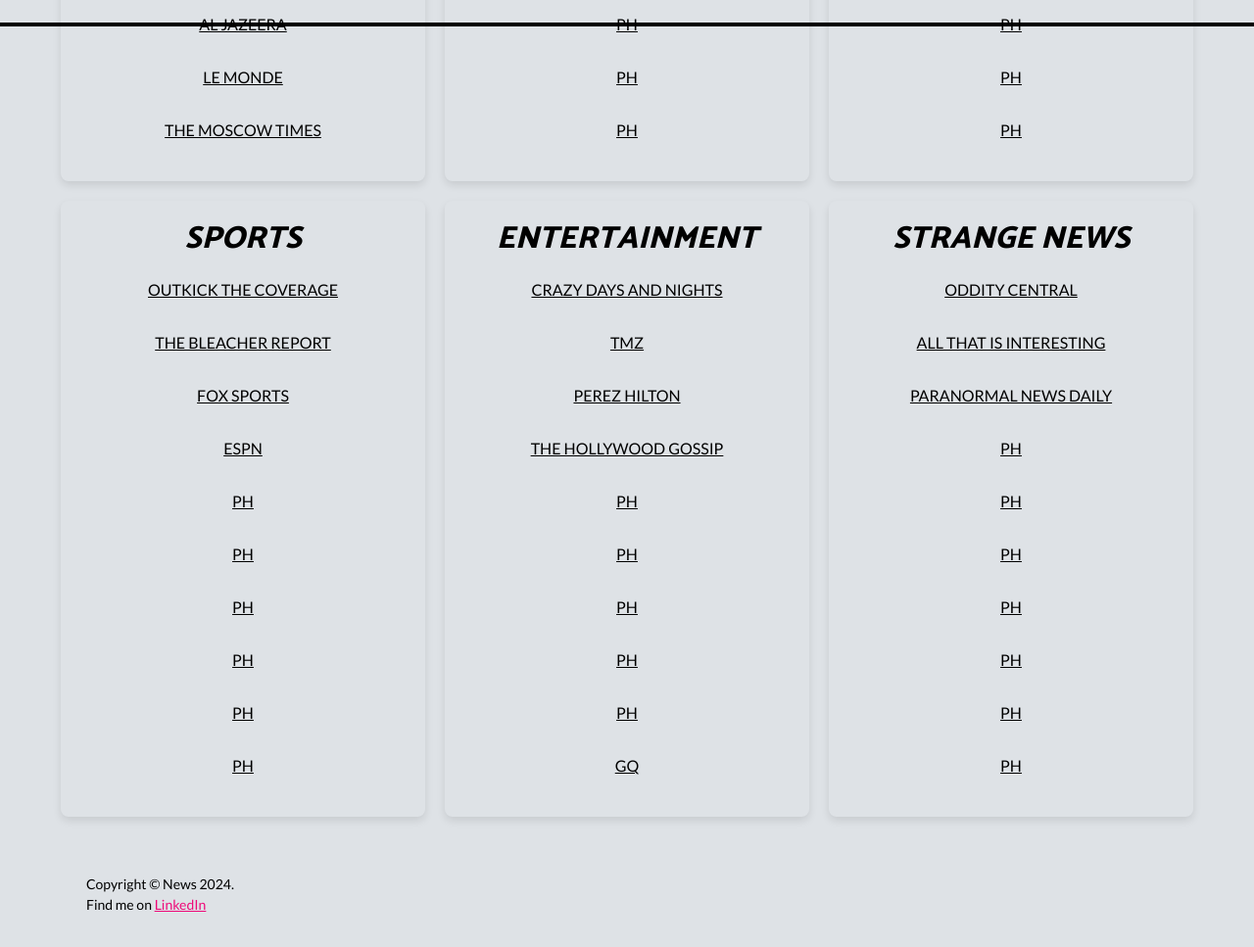
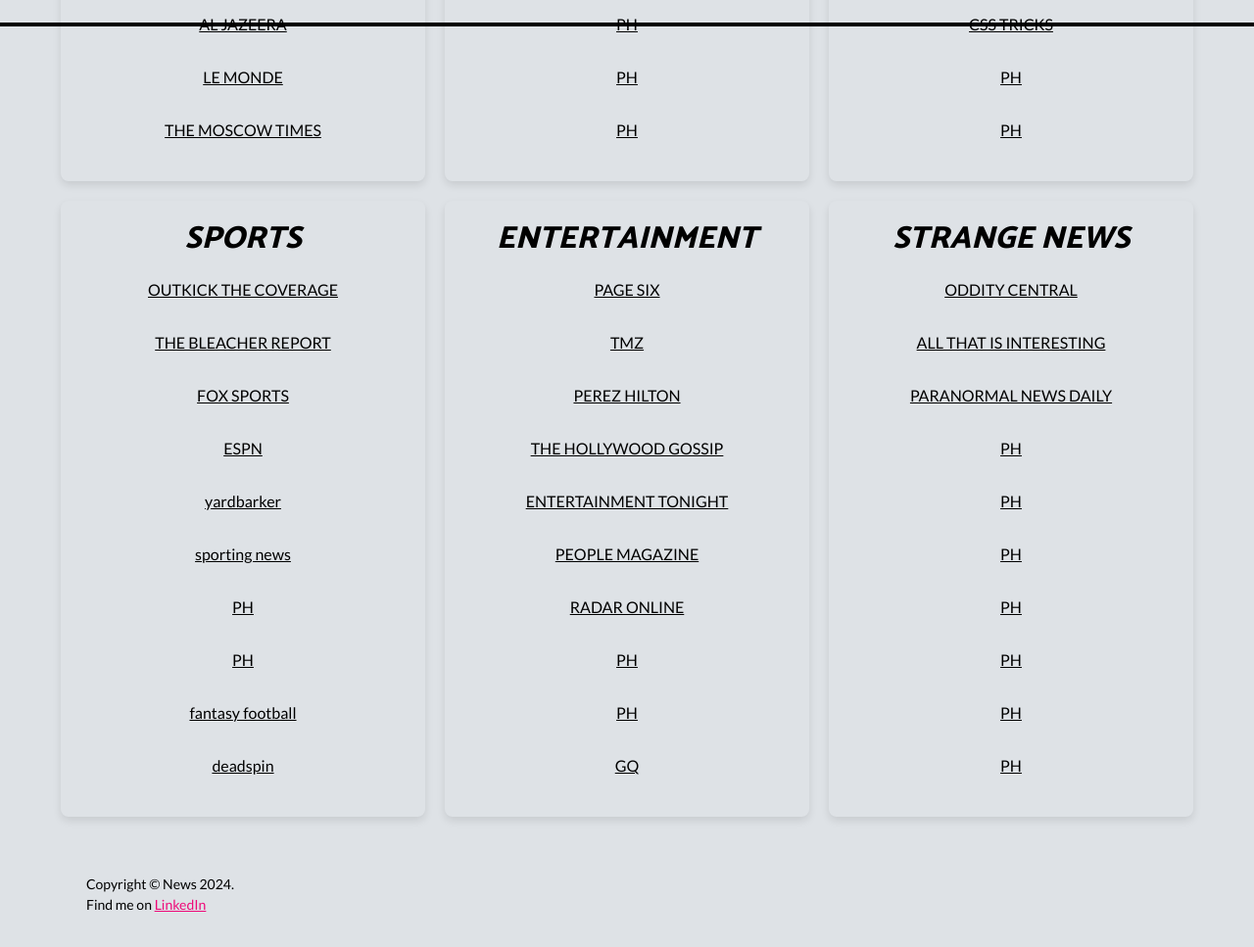
Before and after one commit to ShelbyAshburn/news, a plain HTML site: page index.html in a window 1280 px wide. Shown: the part 773-1740 px from the top of the page at 98% size. Drawn offline with nearby package versions, Linux system fonts and the light colour scheme.

Commit message:
more news pages

```diff
--- a/index.html
+++ b/index.html
@@ -71,15 +71,6 @@
 
   <!--
 
-
-    <a class="news-item" rel="noopener" target="_blank" href="https://www.thehollywoodgossip.com/">The Hollywood Gossip</a>
-
-    <a class="news-item" rel="noopener" target="_blank" href="https://www.southernliving.com/">Southern Living</a>
-
-    <a class="news-item" rel="noopener" target="_blank" href="https://www.gq.com/">GQ</a>
-    <a class="news-item" rel="noopener" target="_blank" href="https://www.coasttocoastam.com/">Coast To Coast A.M.</a>
-
-    <a class="news-item" rel="noopener" target="_blank" href="https://people.com/">People Magazine</a>
     -->
     <div class="container">
     <!-- Generate 6 columns -->
@@ -120,7 +111,7 @@
             <div class="box"><a class="box" rel="noopener" target="_blank" href="">PH</a></div>
             <div class="box"><a class="box" rel="noopener" target="_blank" href="">PH</a></div>
             <div class="box"><a class="box" rel="noopener" target="_blank" href="">PH</a></div>
-            <div class="box"><a class="box" rel="noopener" target="_blank" href="">PH</a></div>
+            <div class="box"><a class="box" rel="noopener" target="_blank" href="https://css-tricks.com/">CSS TRICKS</a></div>
             <div class="box"><a class="box" rel="noopener" target="_blank" href="">PH</a></div>
             <div class="box"><a class="box" rel="noopener" target="_blank" href="">PH</a></div>
         </div>
@@ -131,23 +122,23 @@
             <div class="box"><a class="box" rel="noopener" target="_blank" href="https://www.bleacherreport.com/">THE BLEACHER REPORT</a></div>
             <div class="box"><a class="box" rel="noopener" target="_blank" href="https://www.foxsports.com/">FOX SPORTS</a></div>
             <div class="box"><a class="box" rel="noopener" target="_blank" href="https://www.espn.com/">ESPN</a></div>
+            <div class="box"><a class="box" rel="noopener" target="_blank" href="">yardbarker</a></div>
+            <div class="box"><a class="box" rel="noopener" target="_blank" href="">sporting news</a></div>
             <div class="box"><a class="box" rel="noopener" target="_blank" href="">PH</a></div>
             <div class="box"><a class="box" rel="noopener" target="_blank" href="">PH</a></div>
-            <div class="box"><a class="box" rel="noopener" target="_blank" href="">PH</a></div>
-            <div class="box"><a class="box" rel="noopener" target="_blank" href="">PH</a></div>
-            <div class="box"><a class="box" rel="noopener" target="_blank" href="">PH</a></div>
-            <div class="box"><a class="box" rel="noopener" target="_blank" href="">PH</a></div>
+            <div class="box"><a class="box" rel="noopener" target="_blank" href="">fantasy football</a></div>
+            <div class="box"><a class="box" rel="noopener" target="_blank" href="">deadspin</a></div>
         </div>
 
         <div class="column">
             <h2><i>ENTERTAINMENT</i></h2>
-            <div class="box"><a class="box" rel="noopener" target="_blank" href="https://www.crazydaysandnights.net/">CRAZY DAYS AND NIGHTS</a></div>
+            <div class="box"><a class="box" rel="noopener" target="_blank" href="https://pagesix.com/">PAGE SIX</a></div>
             <div class="box"><a class="box" rel="noopener" target="_blank" href="https://www.tmz.com/">TMZ</a></div>
             <div class="box"><a class="box" rel="noopener" target="_blank" href="https://perezhilton.com/">PEREZ HILTON</a></div>
             <div class="box"><a class="box" rel="noopener" target="_blank" href="https://www.thehollywoodgossip.com/">THE HOLLYWOOD GOSSIP</a></div>
-            <div class="box"><a class="box" rel="noopener" target="_blank" href="">PH</a></div>
-            <div class="box"><a class="box" rel="noopener" target="_blank" href="">PH</a></div>
-            <div class="box"><a class="box" rel="noopener" target="_blank" href="">PH</a></div>
+            <div class="box"><a class="box" rel="noopener" target="_blank" href="https://www.etonline.com/">ENTERTAINMENT TONIGHT</a></div>
+            <div class="box"><a class="box" rel="noopener" target="_blank" href="https://people.com/">PEOPLE MAGAZINE</a></div>
+            <div class="box"><a class="box" rel="noopener" target="_blank" href="https://radaronline.com/">RADAR ONLINE</a></div>
             <div class="box"><a class="box" rel="noopener" target="_blank" href="">PH</a></div>
             <div class="box"><a class="box" rel="noopener" target="_blank" href="">PH</a></div>
             <div class="box"><a class="box" rel="noopener" target="_blank" href="https://www.gq.com/">GQ</a></div>
```
